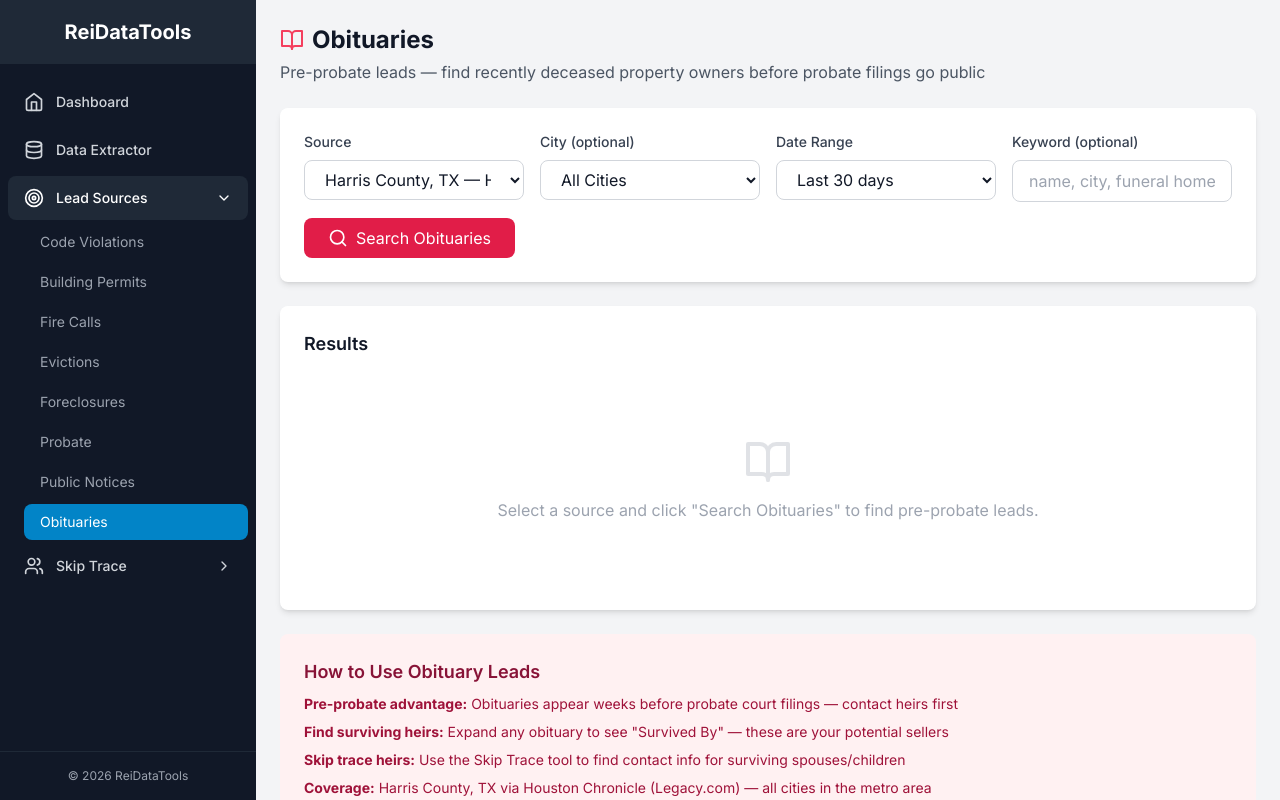
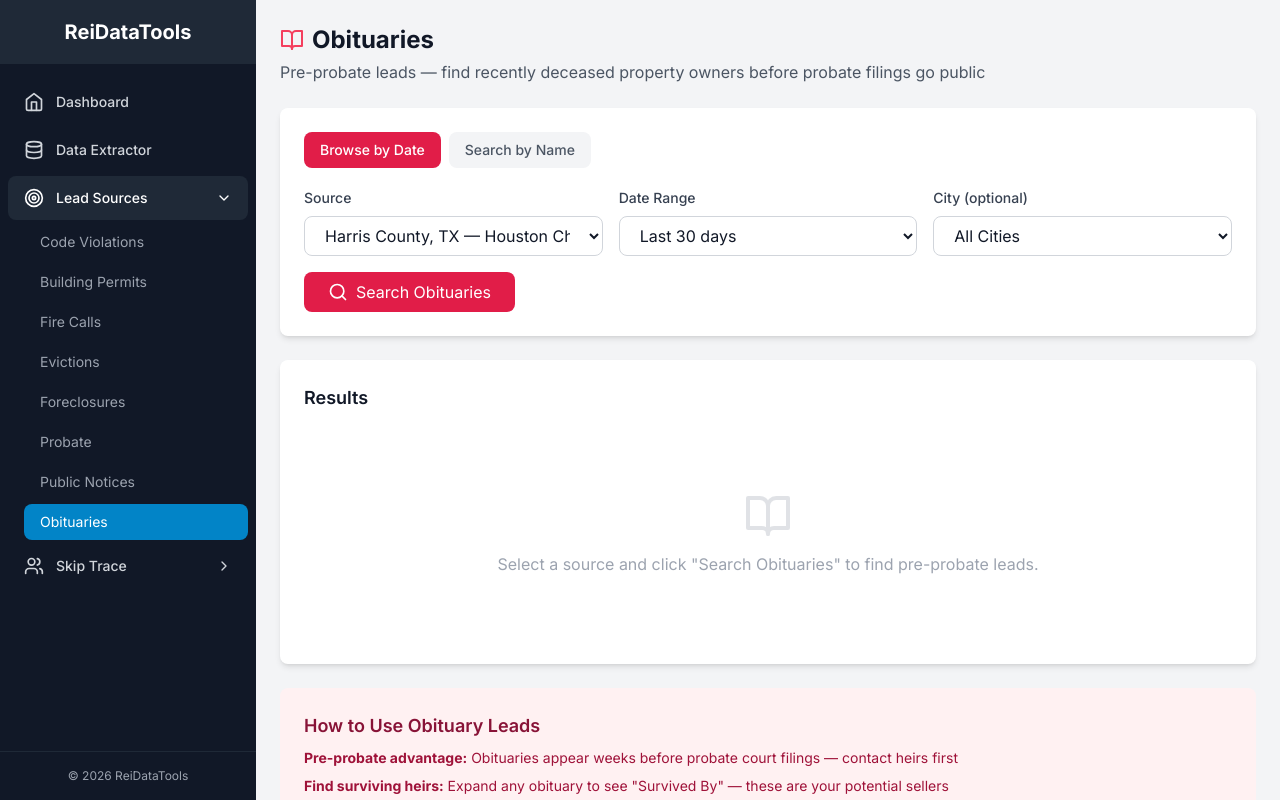
Before and after one commit to crynxmartinez/reidatatools, a Next.js app: page /lead-sources/obituaries in a window 1280 px wide. Built offline with nearby package versions, Linux system fonts and the light colour scheme.

Commit message:
Obituaries: split search into Browse by Date vs Search by Name modes

```diff
--- a/src/app/lead-sources/obituaries/page.tsx
+++ b/src/app/lead-sources/obituaries/page.tsx
@@ -24,6 +24,7 @@ export default function ObituariesPage() {
   const [keyword, setKeyword] = useState('')
   const [city, setCity] = useState('')
   const [days, setDays] = useState('30')
+  const [searchMode, setSearchMode] = useState<'browse' | 'name'>('browse')
   const [results, setResults] = useState<Obituary[]>([])
   const [isLoading, setIsLoading] = useState(false)
   const [error, setError] = useState<string | null>(null)
@@ -127,7 +128,32 @@ export default function ObituariesPage() {
 
       {/* Search Form */}
       <div className="bg-white rounded-lg shadow-md p-6 mb-6">
-        <div className="grid grid-cols-1 md:grid-cols-2 lg:grid-cols-4 gap-4 mb-4">
+
+        {/* Mode Toggle */}
+        <div className="flex gap-2 mb-5">
+          <button
+            onClick={() => { setSearchMode('browse'); setKeyword('') }}
+            className={`px-4 py-2 rounded-lg text-sm font-medium transition-colors ${
+              searchMode === 'browse'
+                ? 'bg-rose-600 text-white'
+                : 'bg-gray-100 text-gray-600 hover:bg-gray-200'
+            }`}
+          >
+            Browse by Date
+          </button>
+          <button
+            onClick={() => { setSearchMode('name'); setDays('') }}
+            className={`px-4 py-2 rounded-lg text-sm font-medium transition-colors ${
+              searchMode === 'name'
+                ? 'bg-rose-600 text-white'
+                : 'bg-gray-100 text-gray-600 hover:bg-gray-200'
+            }`}
+          >
+            Search by Name
+          </button>
+        </div>
+
+        <div className="grid grid-cols-1 md:grid-cols-3 gap-4 mb-4">
           {/* Source */}
           <div>
             <label className="block text-sm font-medium text-gray-700 mb-2">Source</label>
@@ -142,6 +168,21 @@ export default function ObituariesPage() {
             </select>
           </div>
 
+          {searchMode === 'browse' ? (
+            <>
+              {/* Date Range */}
+              <div>
+                <label className="block text-sm font-medium text-gray-700 mb-2">Date Range</label>
+                <select
+                  value={days}
+                  onChange={e => setDays(e.target.value)}
+                  className="w-full px-4 py-2 border border-gray-300 rounded-lg focus:ring-2 focus:ring-rose-500 outline-none bg-white text-gray-900"
+                >
+                  {DATE_RANGE_OPTIONS.map(o => (
+                    <option key={o.value} value={o.value}>{o.label}</option>
+                  ))}
+                </select>
+              </div>
               {/* City */}
               <div>
                 <label className="block text-sm font-medium text-gray-700 mb-2">City (optional)</label>
@@ -156,33 +197,27 @@ export default function ObituariesPage() {
                   ))}
                 </select>
               </div>
-
-          {/* Date Range */}
-          <div>
-            <label className="block text-sm font-medium text-gray-700 mb-2">Date Range</label>
-            <select
-              value={days}
-              onChange={e => setDays(e.target.value)}
-              className="w-full px-4 py-2 border border-gray-300 rounded-lg focus:ring-2 focus:ring-rose-500 outline-none bg-white text-gray-900"
-            >
-              {DATE_RANGE_OPTIONS.map(o => (
-                <option key={o.value} value={o.value}>{o.label}</option>
-              ))}
-            </select>
-          </div>
-
-          {/* Keyword */}
-          <div>
-            <label className="block text-sm font-medium text-gray-700 mb-2">Keyword (optional)</label>
+            </>
+          ) : (
+            <>
+              {/* Name Search */}
+              <div className="md:col-span-2">
+                <label className="block text-sm font-medium text-gray-700 mb-2">
+                  Name <span className="text-gray-400 font-normal">(last name, or first + last)</span>
+                </label>
                 <input
                   type="text"
                   value={keyword}
                   onChange={e => setKeyword(e.target.value)}
                   onKeyDown={e => e.key === 'Enter' && handleSearch()}
-              placeholder="name, city, funeral home..."
+                  placeholder="e.g. Smith  or  John Smith"
                   className="w-full px-4 py-2 border border-gray-300 rounded-lg focus:ring-2 focus:ring-rose-500 outline-none text-gray-900"
+                  autoFocus
                 />
+                <p className="text-xs text-gray-400 mt-1">Single word = last name search &nbsp;·&nbsp; Two words = first + last name</p>
               </div>
+            </>
+          )}
         </div>
 
         <button
```
Lines whose indentation alone changed are shown as unchanged.
